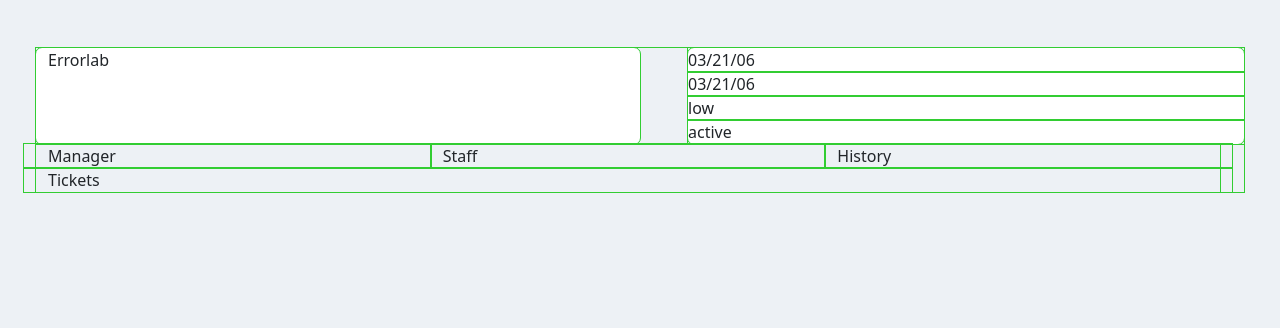
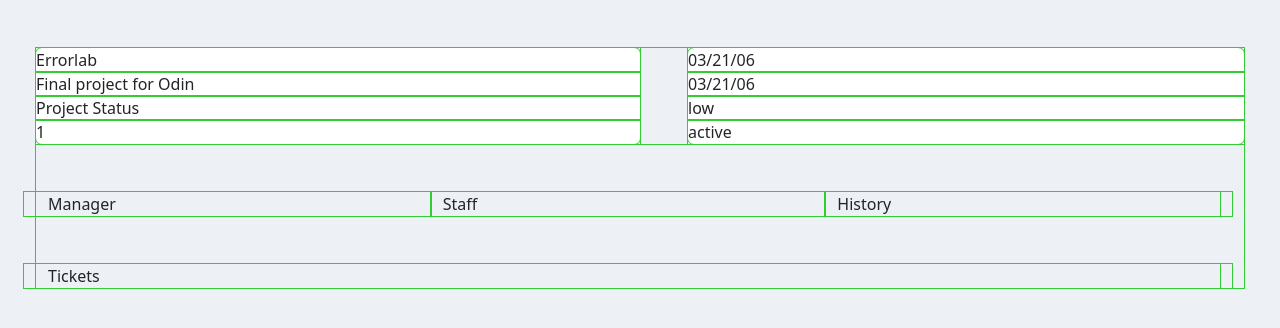
Before and after one commit to Vikms95/errorlab, a React (Create React App) app in the folder client/: page /project in a window 1280 px wide. Shown: the top 328 px of the page. Built offline with nearby package versions, Linux system fonts and the light colour scheme.

Commit message:
assert formatting on project columns

```diff
--- a/client/src/components/Project/Project.tsx
+++ b/client/src/components/Project/Project.tsx
@@ -15,7 +15,7 @@
       style={{ backgroundColor: '#edf1f5' }}
       data-testid='project'
     >
-      <Row>
+      <Row className='gap-3 gap-lg-5'>
         <ProjectInfo>
           <ProjectProgress
             title='Errorlab'
@@ -24,7 +24,6 @@
           />
           <ProjectDetails details={details} />
         </ProjectInfo>
-        {/*  */}
         <Row>
           <Col>Manager</Col>
           <Col>Staff</Col>
--- a/client/src/components/Project/ProjectInfo.tsx
+++ b/client/src/components/Project/ProjectInfo.tsx
@@ -10,7 +10,7 @@
 export function ProjectInfo({ children }: Props) {
   return (
     <Col className={ProjectInfoCont}>
-      <Row className='flex-md-nowrap gap-5'>{children}</Row>
+      <Row className='flex-lg-nowrap gap-3 gap-lg-5'>{children}</Row>
     </Col>
   )
 }
--- a/client/src/components/Project/ProjectProgress.tsx
+++ b/client/src/components/Project/ProjectProgress.tsx
@@ -1,4 +1,4 @@
-import { Col } from 'react-bootstrap'
+import { Col, Row } from 'react-bootstrap'
 
 interface Props {
   title: string
@@ -7,5 +7,12 @@
 }
 
 export function ProjectProgress({ title, description, progress }: Props) {
-  return <Col className='col-12 col-md-6 bg-white rounded-2 '>{title}</Col>
+  return (
+    <Col className='col-12 col-lg-6 bg-white rounded-2 '>
+      <Row>{title}</Row>
+      <Row>{description}</Row>
+      <Row>Project Status</Row>
+      <Row>{progress}</Row>
+    </Col>
+  )
 }
```
